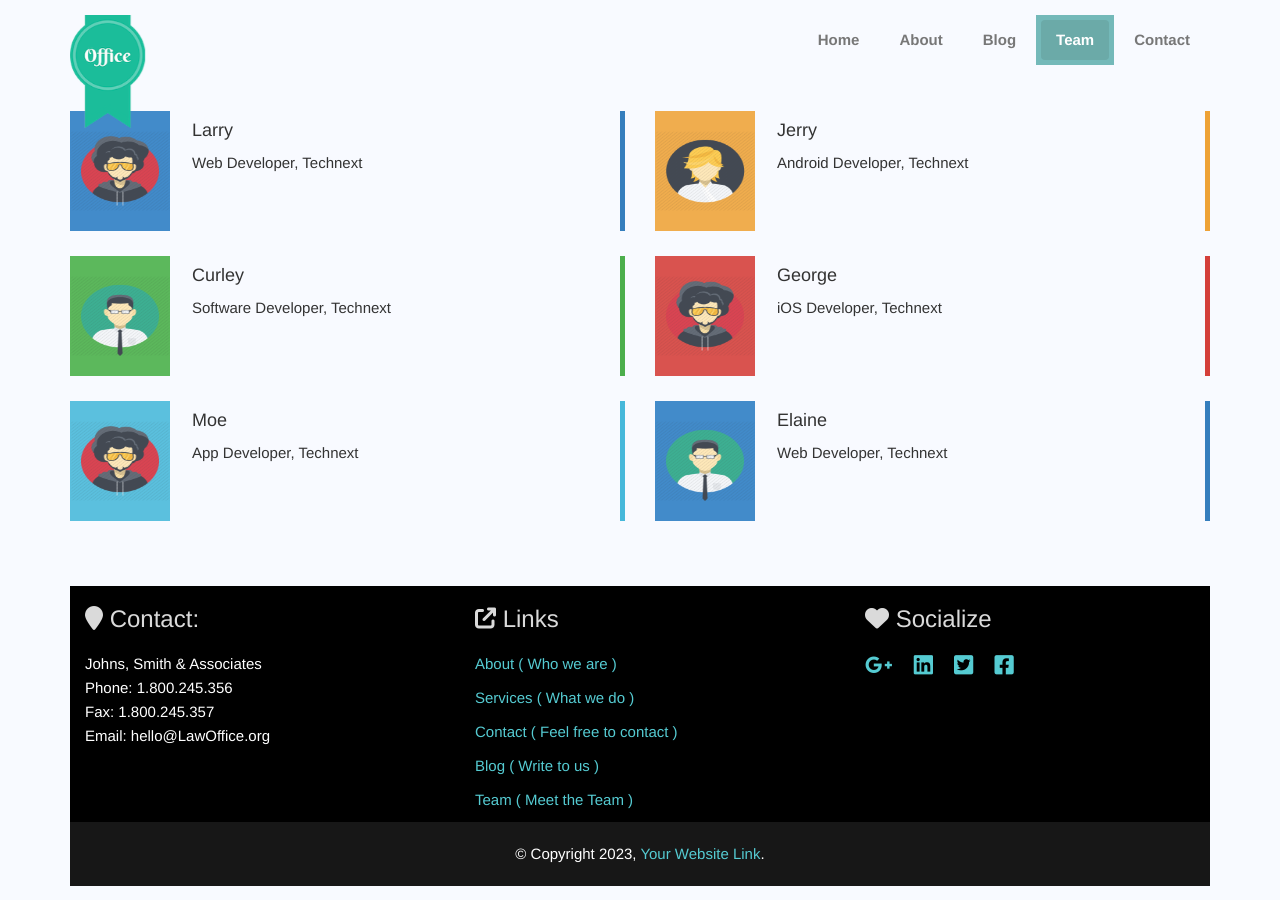
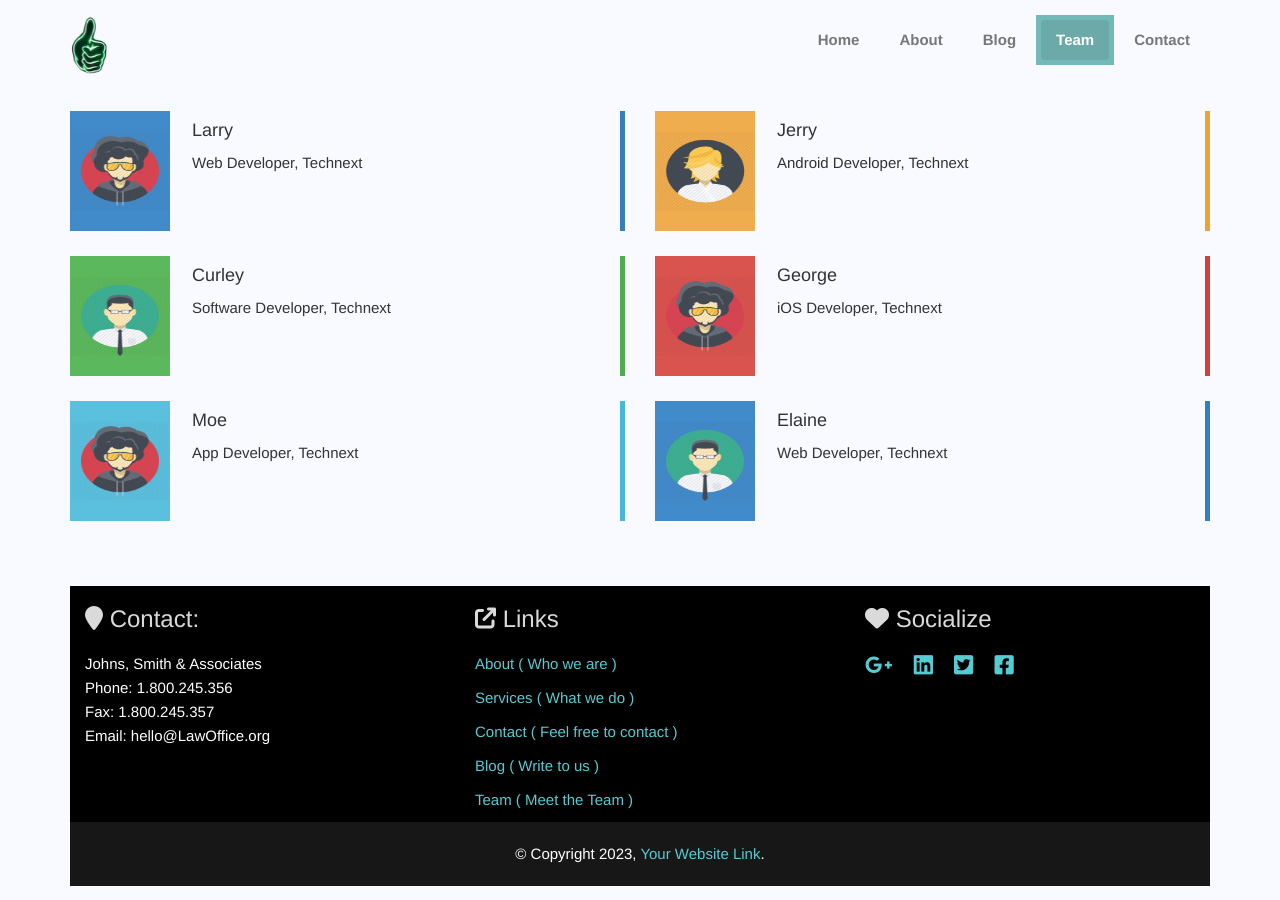
Before and after one commit to yong-lim/greenhouse, a Jekyll site: the page built from _pages/team.html, in a window 1280 px wide. Built offline with Jekyll 4.4.1, drawn with Linux system fonts in a browser that asks for light colours.

Commit message:
Change site logo to green-thump

```diff
--- a/_includes/header.html
+++ b/_includes/header.html
@@ -10,7 +10,7 @@
       <span class="icon-bar"></span>
     </button>
 
-    <a class="navbar-brand wow fadeInDownBig" href="index.html"><img class="office-logo" src="../assets/img/Office.png" alt="Office"></a>
+    <a class="navbar-brand wow fadeInDownBig" href="index.html"><img class="office-logo" src="../assets/img/green-thump.png" alt="Office"></a>
   </div>
 
   <div id="navbar-spy" class="collapse navbar-collapse navbar-responsive-collapse">
```
Also changed, not shown: assets/img/green-thump.png (added).
